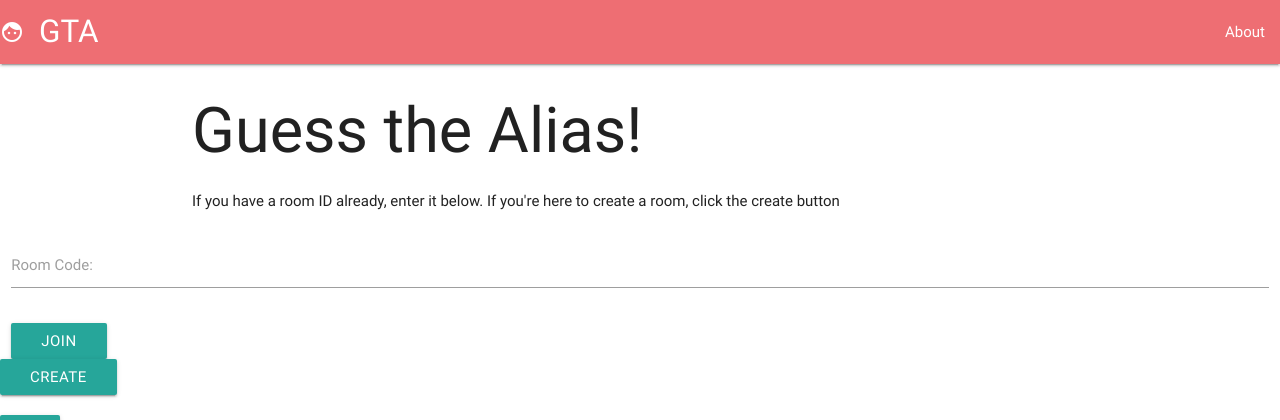
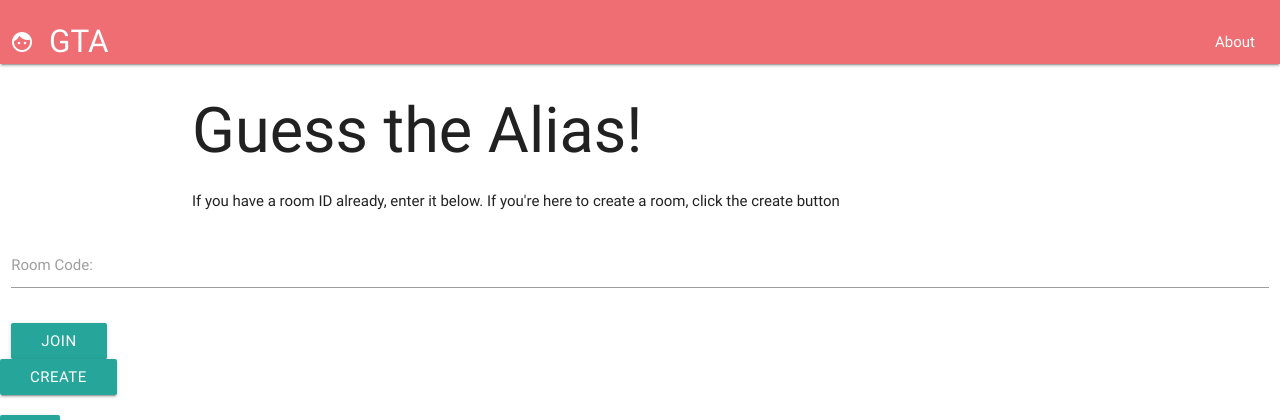
Before and after one commit to zldobbs/GuessTheAlias, a Flask app: page / in a window 1280 px wide. Shown: the top 420 px of the page. Run offline with Flask 2, Linux system fonts and the light colour scheme; some libraries are stand-ins or nearby versions.

Commit message:
Add styling

```diff
--- a/GTA/static/css/style.css
+++ b/GTA/static/css/style.css
@@ -1,3 +1,3 @@
-.input-field label {
-	/* change this possibly later */
+.nav-wrapper {
+  padding: 10px;
 }
--- a/GTA/templates/layout.html
+++ b/GTA/templates/layout.html
@@ -13,6 +13,8 @@
     <script src="https://cdnjs.cloudflare.com/ajax/libs/materialize/0.100.2/js/materialize.min.js"></script>
     <!-- Materialize Icons -->
     <link href="https://fonts.googleapis.com/icon?family=Material+Icons" rel="stylesheet">
+    <!-- Custom CSS -->
+    <link href="css/style.css" rel="stylesheet">
   </head>
   <body>
     <!-- navbar -->
```
